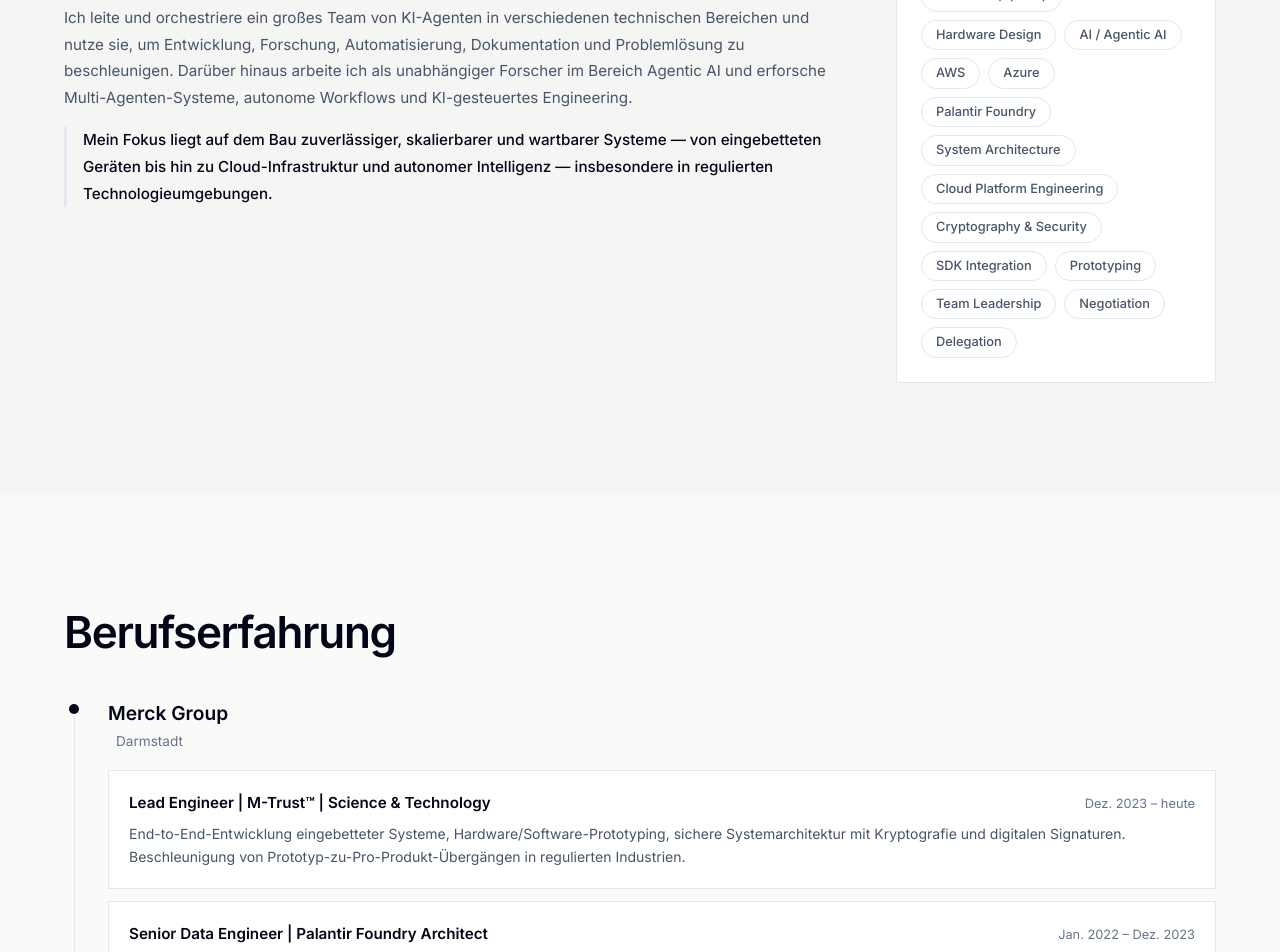
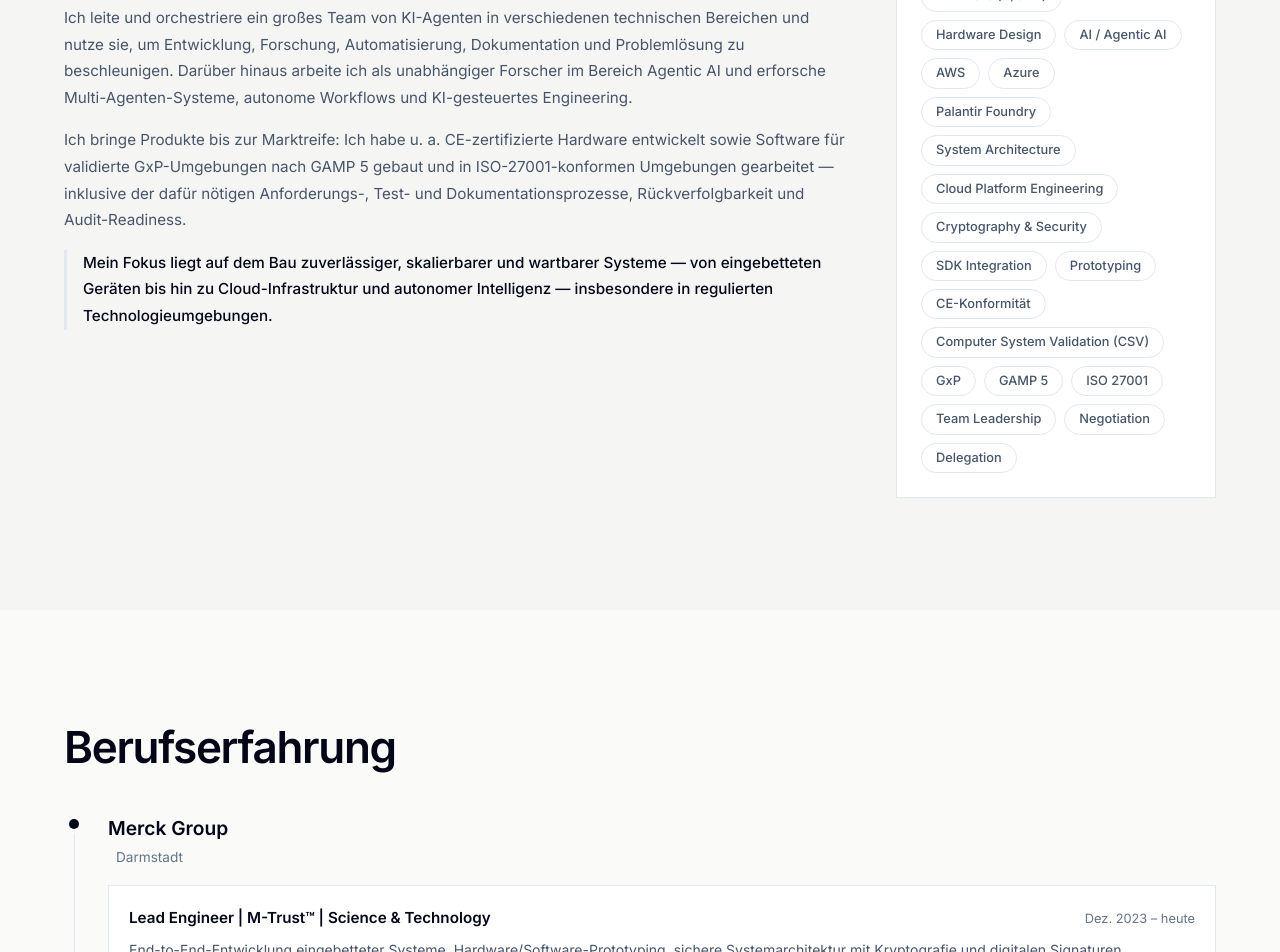
Before and after one commit to KochC/website, a Vue app: page / in a window 1280 px wide. Shown: the part 1200-2152 px from the top of the page. Built offline with nearby package versions, Linux system fonts and the light colour scheme.

Commit message:
Highlight regulated delivery: CE-certified hardware, GxP/GAMP 5 validated software, ISO 27001

```diff
--- a/src/components/AboutSection.vue
+++ b/src/components/AboutSection.vue
@@ -12,6 +12,7 @@
         <div class="about-text">
           <p>{{ t('about.p1') }}</p>
           <p>{{ t('about.p2') }}</p>
+          <p>{{ t('about.p_regulated') }}</p>
           <p class="about-focus">{{ t('about.p3') }}</p>
         </div>
         <div class="about-sidebar">
--- a/src/composables/useI18n.js
+++ b/src/composables/useI18n.js
@@ -29,6 +29,7 @@
     title: 'Über mich',
     p1: 'Technologieführer mit Expertise in Embedded Systems, Cloud-Architektur, KI-Engineering und digitaler Transformation. Ich arbeite über den gesamten Technologiestack — von Low-Level-Firmware und Hardware-Prototyping über Cloud-Plattformen wie AWS, Azure und Palantir Foundry bis hin zu KI-gestützten Systemen und sicherer Architektur.',
     p2: 'Ich leite und orchestriere ein großes Team von KI-Agenten in verschiedenen technischen Bereichen und nutze sie, um Entwicklung, Forschung, Automatisierung, Dokumentation und Problemlösung zu beschleunigen. Darüber hinaus arbeite ich als unabhängiger Forscher im Bereich Agentic AI und erforsche Multi-Agenten-Systeme, autonome Workflows und KI-gesteuertes Engineering.',
+    p_regulated: 'Ich bringe Produkte bis zur Marktreife: Ich habe u. a. CE-zertifizierte Hardware entwickelt sowie Software für validierte GxP-Umgebungen nach GAMP 5 gebaut und in ISO-27001-konformen Umgebungen gearbeitet — inklusive der dafür nötigen Anforderungs-, Test- und Dokumentationsprozesse, Rückverfolgbarkeit und Audit-Readiness.',
     p3: 'Mein Fokus liegt auf dem Bau zuverlässiger, skalierbarer und wartbarer Systeme — von eingebetteten Geräten bis hin zu Cloud-Infrastruktur und autonomer Intelligenz — insbesondere in regulierten Technologieumgebungen.',
     skills_title: 'Skills & Kompetenzen',
     languages_title: 'Sprachen',
@@ -38,6 +39,7 @@
     'AI / Agentic AI', 'AWS', 'Azure', 'Palantir Foundry',
     'System Architecture', 'Cloud Platform Engineering',
     'Cryptography & Security', 'SDK Integration', 'Prototyping',
+    'CE-Konformität', 'Computer System Validation (CSV)', 'GxP', 'GAMP 5', 'ISO 27001',
     'Team Leadership', 'Negotiation', 'Delegation',
   ],
   languages: [
@@ -55,7 +57,7 @@
           {
             title: 'Lead Engineer | M-Trust™ | Science & Technology',
             period: 'Dez. 2023 – heute',
-            description: 'End-to-End-Entwicklung eingebetteter Systeme, Hardware/Software-Prototyping, sichere Systemarchitektur mit Kryptografie und digitalen Signaturen. Beschleunigung von Prototyp-zu-Pro-Produkt-Übergängen in regulierten Industrien.',
+            description: 'End-to-End-Entwicklung eingebetteter Systeme, Hardware/Software-Prototyping, sichere Systemarchitektur mit Kryptografie und digitalen Signaturen. Beschleunigung von Prototyp-zu-Produkt-Übergängen in regulierten Industrien — von CE-zertifizierter Hardware bis zu Software für validierte GxP-Umgebungen (GAMP 5).',
           },
           {
             title: 'Senior Data Engineer | Palantir Foundry Architect',
@@ -194,6 +196,7 @@
     title: 'About Me',
     p1: 'Technology leader with expertise in embedded systems, cloud architecture, AI engineering, and digital transformation. I work across the full technology stack — from low-level firmware and hardware prototyping to cloud platforms including AWS, Azure, and Palantir Foundry, through to AI-powered systems and secure architecture.',
     p2: 'I lead and orchestrate a large team of AI agents across various technical domains, using them to accelerate development, research, automation, documentation, and problem-solving. Additionally, I work as an independent researcher in the field of Agentic AI, exploring multi-agent systems, autonomous workflows, and AI-driven engineering.',
+    p_regulated: 'I take products all the way to market: among other things, I have built CE-certified hardware and software for validated GxP environments following GAMP 5, and worked within ISO 27001-compliant environments — including the requirements, verification, and documentation processes, traceability, and audit readiness that come with it.',
     p3: 'My focus is on building reliable, scalable, and maintainable systems — from embedded devices to cloud infrastructure and autonomous intelligence — especially in regulated technology environments.',
     skills_title: 'Skills & Competencies',
     languages_title: 'Languages',
@@ -203,6 +206,7 @@
     'AI / Agentic AI', 'AWS', 'Azure', 'Palantir Foundry',
     'System Architecture', 'Cloud Platform Engineering',
     'Cryptography & Security', 'SDK Integration', 'Prototyping',
+    'CE Conformity', 'Computer System Validation (CSV)', 'GxP', 'GAMP 5', 'ISO 27001',
     'Team Leadership', 'Negotiation', 'Delegation',
   ],
   languages: [
@@ -220,7 +224,7 @@
           {
             title: 'Lead Engineer | M-Trust™ | Science & Technology',
             period: 'Dec 2023 – Present',
-            description: 'End-to-end embedded systems development, hardware/software prototyping, secure system architecture with cryptography and digital signatures. Accelerating prototype-to-product transitions in regulated industries.',
+            description: 'End-to-end embedded systems development, hardware/software prototyping, secure system architecture with cryptography and digital signatures. Accelerating prototype-to-product transitions in regulated industries — from CE-certified hardware to software for validated GxP environments (GAMP 5).',
           },
           {
             title: 'Senior Data Engineer | Palantir Foundry Architect',
```
Also changed, not shown: public/llms.txt.
